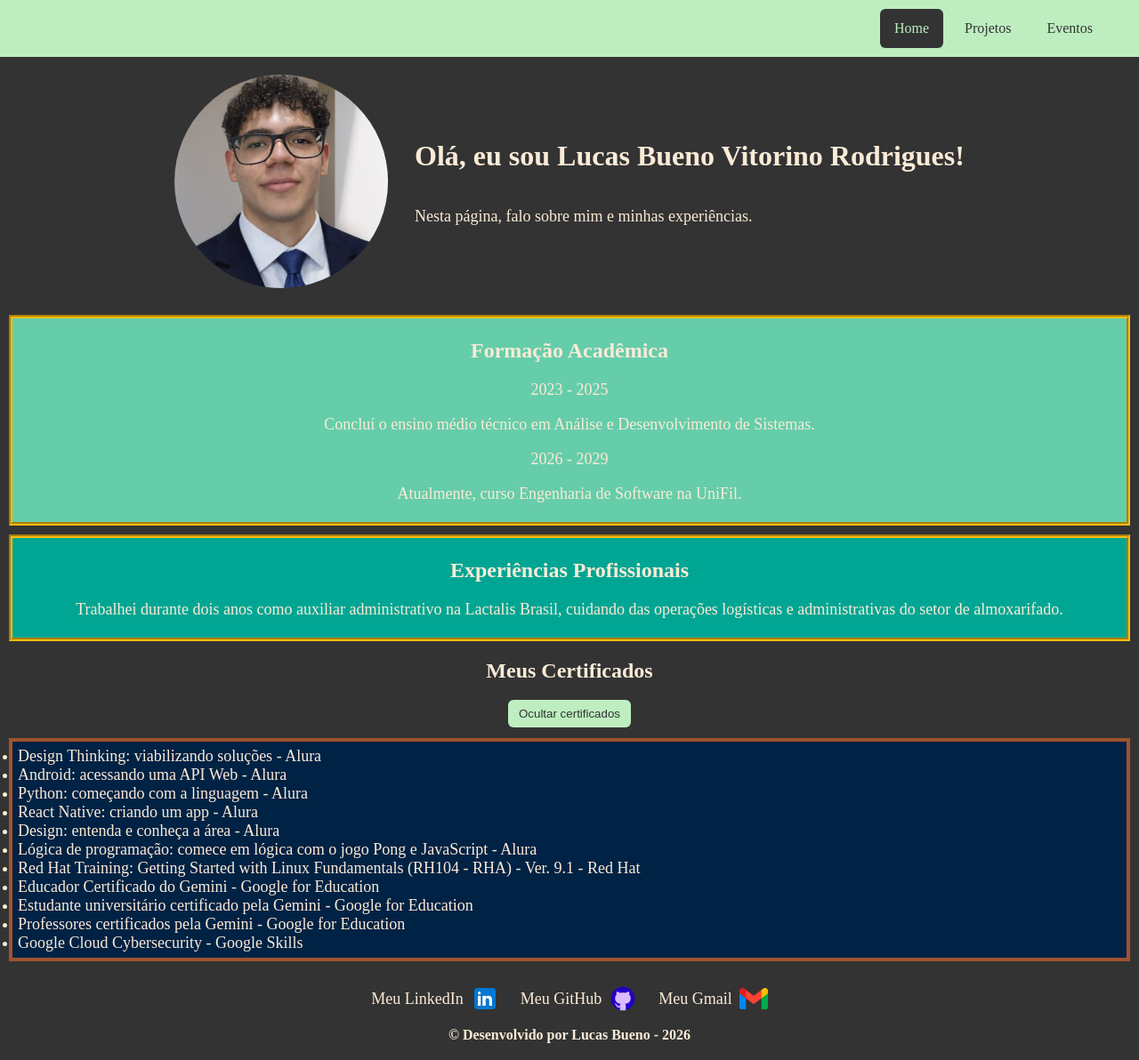
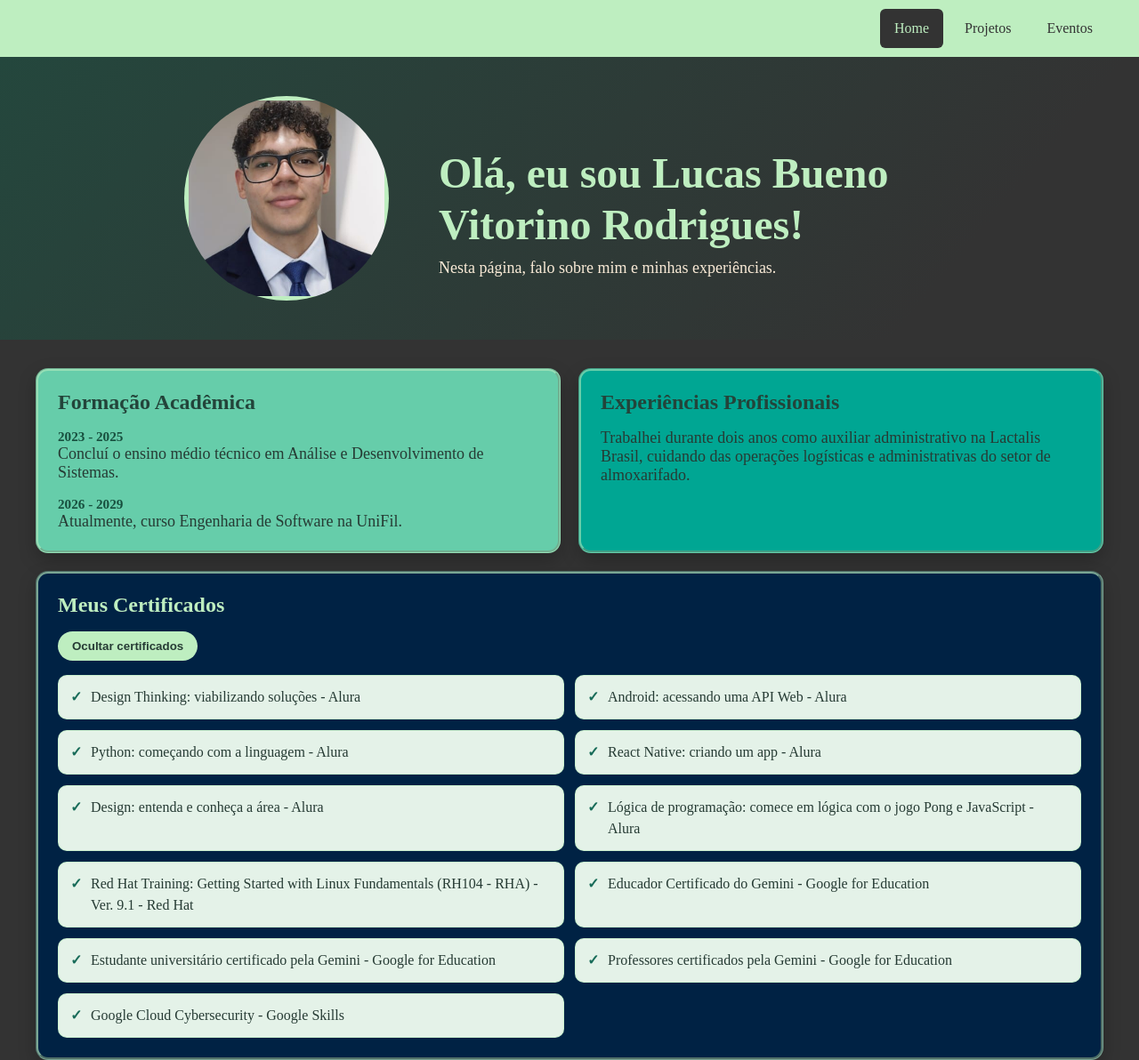
Before and after one commit to LucasBuenoVitorino/DesenvolvimentoWebTrabalhoFinal, a plain HTML site: page index.html in a window 1280 px wide. Shown: the top 1192 px of the page at 89% size. Drawn offline with Linux system fonts and the light colour scheme; a web font is replaced by a local one.

Commit message:
Modificando o visual da minha pagina inicial para algo mais agradavel e chamativo

```diff
--- a/index.html
+++ b/index.html
@@ -21,7 +21,7 @@
     <script src="script.js" defer></script>
 </head>
 
-<body>
+<body class="pagina-inicial">
     <header>
         <nav class="menu">
             <ul>
--- a/style.css
+++ b/style.css
@@ -215,3 +215,191 @@ ul {
         text-align: center;
     }
 }
+
+.pagina-inicial #cabecalho {
+    gap: clamp(24px, 5vw, 56px);
+    padding: 44px 24px;
+    background: linear-gradient(130deg, #24473d, #333 82%);
+}
+
+.pagina-inicial #minha_foto {
+    width: clamp(170px, 22vw, 220px);
+    height: clamp(170px, 22vw, 220px);
+    border: 5px solid #beeec0;
+    box-shadow: 0 10px 28px rgba(0, 0, 0, 0.35);
+}
+
+.pagina-inicial .informacoes-cabecalho {
+    max-width: 580px;
+}
+
+.pagina-inicial #cabecalho h1 {
+    margin-bottom: 10px;
+    color: #beeec0;
+    font-size: clamp(2rem, 4vw, 3rem);
+    line-height: 1.2;
+    text-align: left;
+}
+
+.pagina-inicial #cabecalho p {
+    margin: 0;
+    color: antiquewhite;
+    text-align: left;
+}
+
+.pagina-inicial main {
+    display: grid;
+    grid-template-columns: repeat(2, minmax(0, 1fr));
+    gap: 20px;
+    width: min(1200px, calc(100% - 40px));
+    margin: 32px auto;
+}
+
+.pagina-inicial main section {
+    min-width: 0;
+    padding: 22px;
+    border: 3px groove rgba(190, 238, 192, 0.55);
+    border-radius: 14px;
+    box-shadow: 0 8px 20px rgba(0, 0, 0, 0.22);
+    transition: transform 180ms ease, box-shadow 180ms ease;
+}
+
+.pagina-inicial main section:hover {
+    transform: translateY(-3px);
+    box-shadow: 0 12px 26px rgba(0, 0, 0, 0.3);
+}
+
+.pagina-inicial main section h2 {
+    margin: 0 0 16px;
+    color: #23443a;
+    text-align: left;
+}
+
+.pagina-inicial #formacao_academica {
+    margin: 0;
+    padding: 22px;
+    background: #66cdaa;
+    border: 3px groove rgba(190, 238, 192, 0.55);
+}
+
+.pagina-inicial #experiencia_profissional {
+    margin: 0;
+    padding: 22px;
+    background: #00a693;
+    border: 3px groove rgba(190, 238, 192, 0.55);
+}
+
+.pagina-inicial #formacao_academica p,
+.pagina-inicial #experiencia_profissional p {
+    margin: 0;
+    color: #263b34;
+    text-align: left;
+}
+
+.pagina-inicial #formacao_academica p:nth-of-type(odd) {
+    margin-top: 16px;
+    color: #174f3e;
+    font-size: 0.95rem;
+    font-weight: 700;
+}
+
+.pagina-inicial #formacao_academica p:nth-of-type(1) {
+    margin-top: 0;
+}
+
+.pagina-inicial #certificados {
+    grid-column: 1 / -1;
+    background: #002244;
+    border-color: rgba(190, 238, 192, 0.65);
+}
+
+.pagina-inicial #certificados h2 {
+    color: #beeec0;
+}
+
+.pagina-inicial #certificados ul {
+    display: grid;
+    grid-template-columns: repeat(2, minmax(0, 1fr));
+    gap: 12px;
+    margin: 0;
+    padding: 0;
+    border: 0;
+    background: transparent;
+    list-style: none;
+}
+
+.pagina-inicial #certificados ul[hidden] {
+    display: none;
+}
+
+.pagina-inicial #certificados li {
+    position: relative;
+    padding: 12px 14px 12px 36px;
+    background: #e4f2e8;
+    border: 1px solid rgba(190, 238, 192, 0.65);
+    border-radius: 10px;
+    color: #263b34;
+    font-size: 1rem;
+    line-height: 1.5;
+}
+
+.pagina-inicial #certificados li::before {
+    position: absolute;
+    top: 12px;
+    left: 13px;
+    color: #176b58;
+    content: "✓";
+    font-weight: 700;
+}
+
+.pagina-inicial #toggle-certificados {
+    margin: 0 0 16px;
+    padding: 9px 16px;
+    background: #beeec0;
+    border-radius: 999px;
+    color: #263b34;
+    font-weight: 600;
+}
+
+.pagina-inicial #toggle-certificados:hover,
+.pagina-inicial #toggle-certificados:focus-visible {
+    background: #d7f3da;
+    color: #174f3e;
+}
+
+.pagina-inicial footer {
+    background: #292929;
+}
+
+@media (max-width: 700px) {
+    .pagina-inicial main {
+        grid-template-columns: 1fr;
+        width: min(100% - 28px, 560px);
+        margin: 24px auto;
+    }
+
+    .pagina-inicial #certificados {
+        grid-column: auto;
+    }
+
+    .pagina-inicial #cabecalho h1,
+    .pagina-inicial #cabecalho p {
+        text-align: center;
+    }
+}
+
+@media (max-width: 480px) {
+    .pagina-inicial #certificados ul {
+        grid-template-columns: 1fr;
+    }
+
+    .pagina-inicial main section {
+        padding: 18px;
+    }
+}
+
+@media (prefers-reduced-motion: reduce) {
+    .pagina-inicial main section {
+        transition: none;
+    }
+}
```
